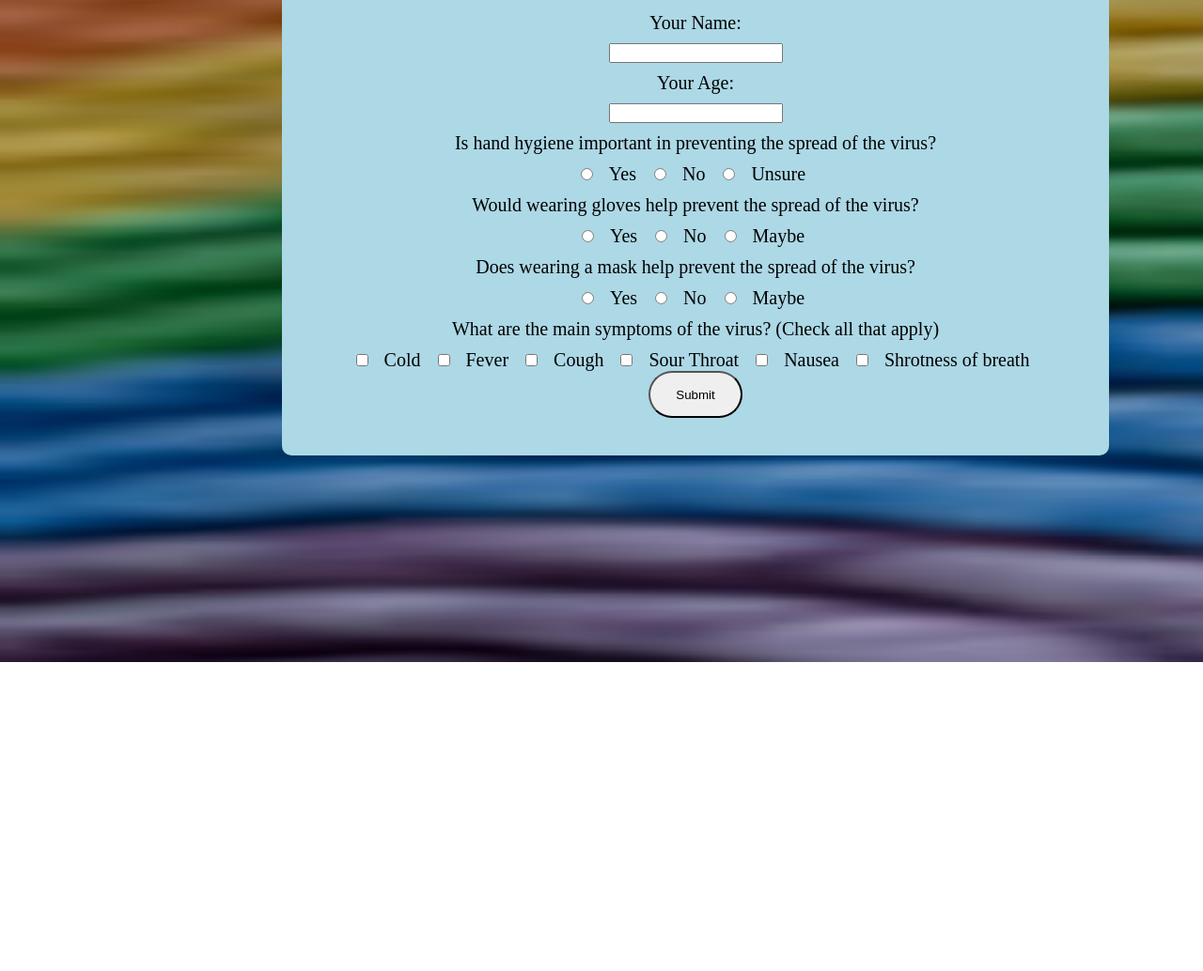
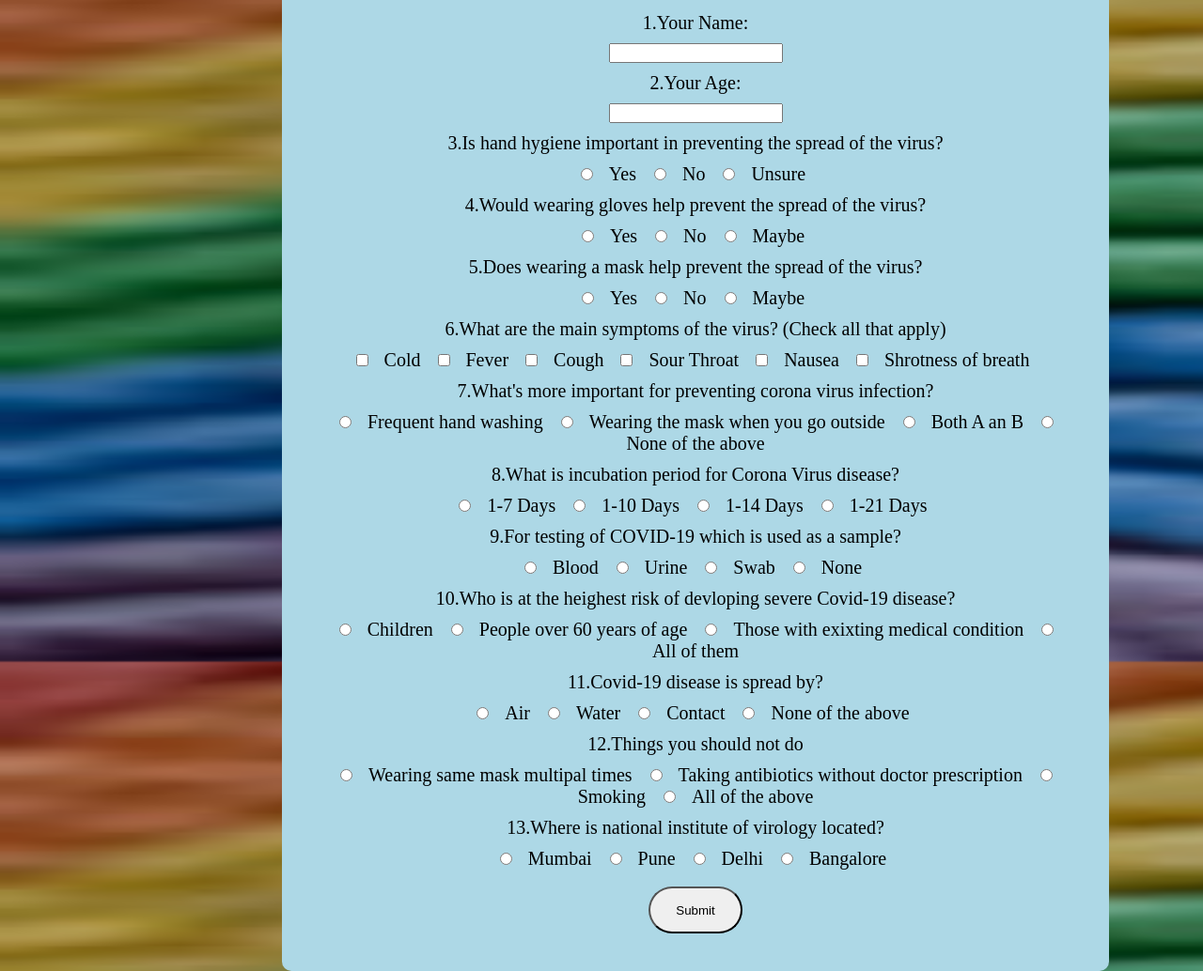
Before and after one commit to riyaraipure/covid19Awareness, a plain HTML site: page index.html in a window 1280 px wide. Shown: the part 137-1171 px from the top of the page at 94% size. Before the commit the page ends 842 px from the top, so only its background shows below. Drawn offline with Linux system fonts and the light colour scheme.

Commit message:
Update index.html

```diff
--- a/index.html
+++ b/index.html
@@ -9,14 +9,14 @@
 </head>
 <body>
     <h1>Covid-19 Awareness Form</h1>
-    <form action="">
-        <label for="name" class="display">Your Name:</label>
+    <form action="mailto:xyz@progradjunior.com?Subject=My Best Friend Application" method="POST" enctype="text/plain">
+        <label for="name" class="display">1.Your Name:</label>
         <input type="text" id="name">
 
-        <label for="age" class="display">Your Age:</label>
+        <label for="age" class="display">2.Your Age:</label>
         <input type="number" id="age">
 
-        <label for="hands" class="display">Is hand hygiene important in preventing the spread of the virus?</label>
+        <label for="hands" class="display">3.Is hand hygiene important in preventing the spread of the virus?</label>
         <input type="radio" id="yes" value="yes">
         <label for="yes" class="hands">Yes</label>
 
@@ -26,7 +26,7 @@
         <input type="radio" id="unsure" value="unsure">
         <label for="unsure" class="hands">Unsure</label>
 
-        <label for="spread" class="display">Would wearing gloves help prevent the spread of the virus?</label>
+        <label for="spread" class="display">4.Would wearing gloves help prevent the spread of the virus?</label>
         <input type="radio" id="yes" value="yes">
         <label for="yes" class="spread">Yes</label>
 
@@ -36,7 +36,7 @@
         <input type="radio" id="maybe" value="maybe">
         <label for="maybe" class="spread">Maybe</label>
 
-        <label for="mask" class="display">Does wearing a mask help prevent the spread of the virus?</label>
+        <label for="mask" class="display">5.Does wearing a mask help prevent the spread of the virus?</label>
         <input type="radio" id="yes" value="yes">
         <label for="yes" class="mask">Yes</label>
 
@@ -46,7 +46,7 @@
         <input type="radio" id="maybe" value="maybe">
         <label for="maybe" class="mask">Maybe</label>
 
-        <label for="symptoms" class="display">What are the main symptoms of the virus? (Check all that apply)</label>
+        <label for="symptoms" class="display">6.What are the main symptoms of the virus? (Check all that apply)</label>
         <input type="checkbox" id="cold">
         <label for="clod" class="symptoms">Cold</label>
 
@@ -65,6 +65,97 @@
         <input type="checkbox" id="breath">
         <label for="breath" class="symptoms">Shrotness of breath</label>
 
+        <label for="prevent" class="display">7.What's more important for preventing corona virus infection?</label>
+        <input type="radio" id="washing">
+        <label for="washing" class="prevent">Frequent hand washing</label>
+
+        <input type="radio" id="wearing">
+        <label for="wearing" class="prevent">Wearing the mask when you go outside</label>
+
+        <input type="radio" id="both">
+        <label for="both" class="prevent">Both A an B</label>
+
+        <input type="radio" id="none">
+        <label for="none" class="prevent">None of the above</label>
+
+        <label for="incubation" class="display">8.What is incubation period for Corona Virus disease?</label>
+        <input type="radio" id="seven">
+        <label for="seven" class="incubation">1-7 Days</label>
+
+        <input type="radio" id="ten">
+        <label for="ten" class="incubation">1-10 Days</label>
+
+        <input type="radio" id="fourteen">
+        <label for="fourteen" class="incubation">1-14 Days</label>
+
+        <input type="radio" id="twentyone">
+        <label for="twentyone" class="incubation">1-21 Days</label>
+
+        <label for="sample" class="display">9.For testing of COVID-19 which is used as a sample?</label>
+        <input type="radio" id="blood">
+        <label for="blood" class="sample">Blood</label>
+
+        <input type="radio" id="urine">
+        <label for="urine" class="sample">Urine</label>
+
+        <input type="radio" id="swab">
+        <label for="swab" class="sample">Swab</label>
+
+        <input type="radio" id="no">
+        <label for="no" class="sample">None</label>
+
+        <label for="risk" class="display">10.Who is at the heighest risk of devloping severe Covid-19 disease?</label>
+        <input type="radio" id="children">
+        <label for="children" class="risk">Children</label>
+
+        <input type="radio" id="over60">
+        <label for="over60" class="risk">People over 60 years of age</label>
+
+        <input type="radio" id="condition">
+        <label for="condition" class="risk">Those with exixting medical condition</label>
+
+        <input type="radio" id="all">
+        <label for="all" class="risk">All of them</label>
+
+        <label for="spread" class="display">11.Covid-19 disease is spread by?</label>
+        <input type="radio" id="air">
+        <label for="air" class="spread">Air</label>
+
+        <input type="radio" id="water">
+        <label for="water" class="spread">Water</label>
+
+        <input type="radio" id="contact">
+        <label for="contact" class="spread">Contact</label>
+
+        <input type="radio" id="None">
+        <label for="None" class="spread">None of the above</label>
+
+        <label for="notdo" class="display">12.Things you should not do</label>
+        <input type="radio" id="same">
+        <label for="same" class="notdo">Wearing same mask multipal times</label>
+
+        <input type="radio" id="without">
+        <label for="without" class="notdo">Taking antibiotics without doctor prescription</label>
+
+        <input type="radio" id="smoking">
+        <label for="smoking" class="notdo">Smoking</label>
+
+        <input type="radio" id="allof">
+        <label for="allof" class="notdo">All of the above</label>
+
+        <label for="virology" class="display">13.Where is national institute of virology located?</label>
+        <input type="radio" id="mumbai">
+        <label for="mumbai" class="virology">Mumbai</label>
+
+        <input type="radio" id="pune">
+        <label for="pune" class="virology">Pune</label>
+
+        <input type="radio" id="delhi">
+        <label for="delhi" class="virology">Delhi</label>
+
+        <input type="radio" id="bangalore">
+        <label for="bangalore" class="virology">Bangalore</label>
+        <br><br>
         <input type="submit" name="submit" id="button">
 
     </form>
```
